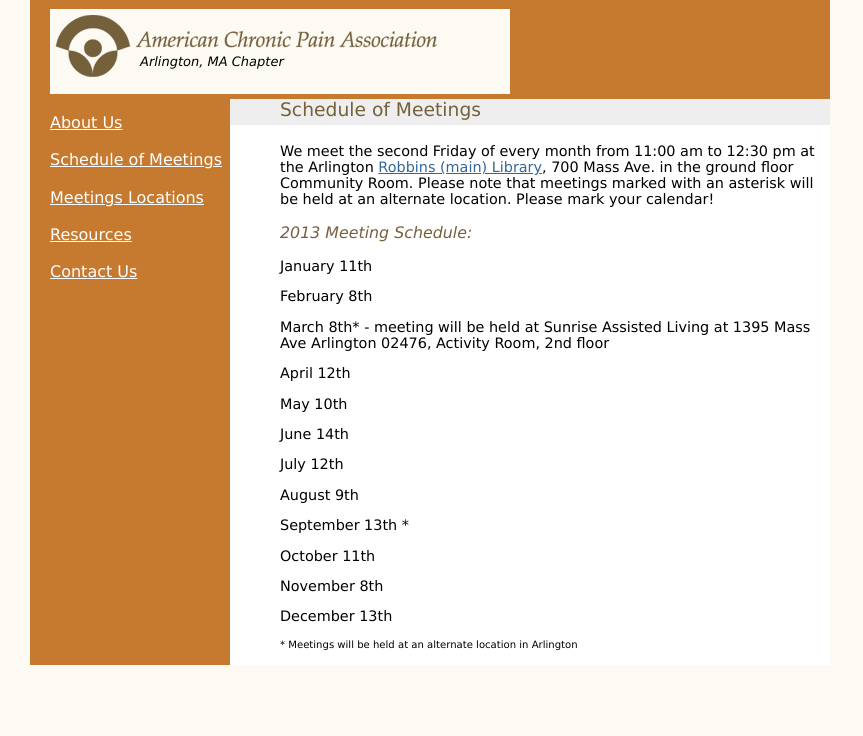
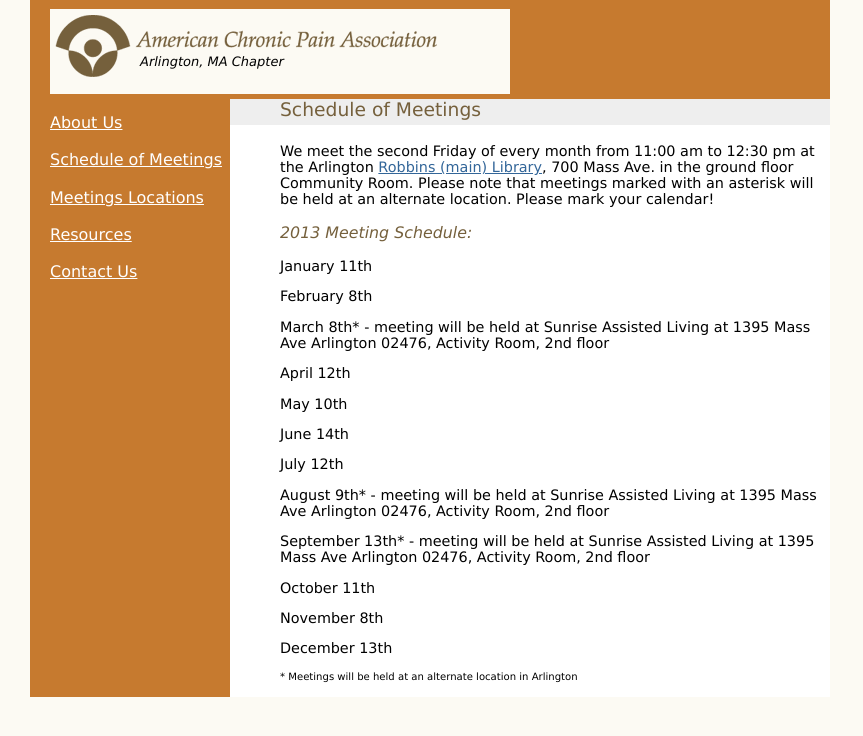
Before and after one commit to legostud/arlingtonacpa-org, a PHP site: page /meetings.php in a window 1280 px wide. Shown: the part 16-752 px from the top of the page, without its empty margins (0-863 px from the left). Run offline with PHP 8.4, Linux system fonts and the light colour scheme.

Commit message:
Updates to meeting schedule

```diff
--- a/meetings.php
+++ b/meetings.php
@@ -23,15 +23,13 @@
       <h3>2013 Meeting Schedule:</h3>
       <p>January 11th</p>
       <p>February 8th</p>
-      <p>March 8th* - meeting will be held at Sunrise Assisted Living at 1395 Mass
-Ave Arlington 02476, Activity Room, 2nd
-floor</p>
+      <p>March 8th* - meeting will be held at Sunrise Assisted Living at 1395 Mass Ave Arlington 02476, Activity Room, 2nd floor</p>
       <p>April 12th</p>
       <p>May 10th</p>
 	  <p>June 14th</p>
       <p>July 12th</p>
-	  <p>August 9th</p>
-      <p>September 13th *</p>
+	  <p>August 9th* - meeting will be held at Sunrise Assisted Living at 1395 Mass Ave Arlington 02476, Activity Room, 2nd floor</p>
+      <p>September 13th* - meeting will be held at Sunrise Assisted Living at 1395 Mass Ave Arlington 02476, Activity Room, 2nd floor</p>
 	  <p>October 11th</p>
 	  <p>November 8th</p>
       <p>December 13th</p>
```
